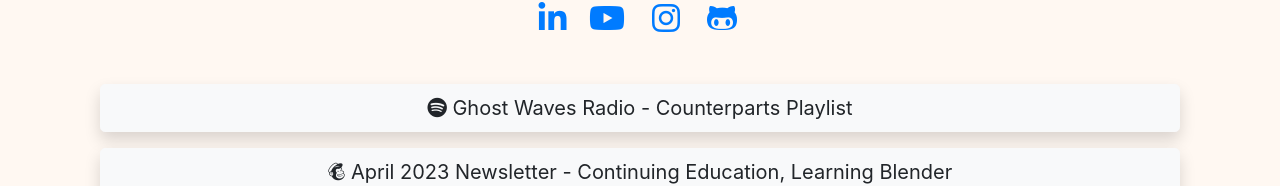
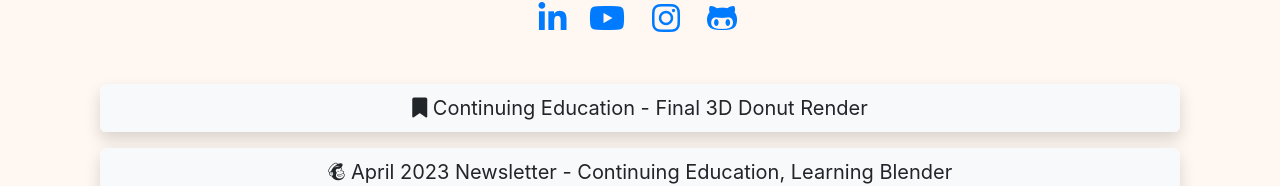
Before and after one commit to courtneypure/linktreeclone, a plain HTML site: page index.html in a window 1280 px wide. Shown: the part 610-796 px from the top of the page. Drawn offline with nearby package versions, Linux system fonts and the light colour scheme; a script that the page names is missing.

Commit message:
Update index.html
updated blog link

```diff
--- a/index.html
+++ b/index.html
@@ -24,7 +24,7 @@
                 </div>
 
                     <div class="d-block col-12 mx-auto">
-                            <a href="https://open.spotify.com/playlist/6PdNJS8tW4BwFhq6h9VDEI?si=0744300a6fc14682" class="text-decoration-none"><button type="button" class="btn btn-light btn-lg mt-5 mb-3 btn-block mx-auto shadow"><i class="fa-brands fa-spotify"></i> Ghost Waves Radio - Counterparts Playlist </button></a>
+                            <a href="https://courtneypure.notion.site/courtneypure/blog-acfabecfa69b458b9641666cd2e303bb" class="text-decoration-none"><button type="button" class="btn btn-light btn-lg mt-5 mb-3 btn-block mx-auto shadow"><i class="fa-solid fa-bookmark"></i> Continuing Education - Final 3D Donut Render </button></a>
                             <a href="https://us17.campaign-archive.com/?u=17ae245de977762bc81d4a021&id=86277675d4" class="text-decoration-none"><button type="button" class="btn btn-light btn-lg mb-3 btn-block mx-auto shadow"><i class="fab fa-mailchimp"></i> April 2023 Newsletter - Continuing Education, Learning Blender </button></a>
                             <a href="http://cpuremake.tv/" class="text-decoration-none"><button type="button" class="btn btn-light btn-lg mb-3 btn-block mx-auto shadow"><i class="fas fa-desktop"></i> Portfolio</button></a>
                             <a href="https://www.youtube.com/watch?v=CY8E46gPd-A" class="text-decoration-none"><button type="button" class="btn btn-light btn-lg mb-3 btn-block mx-auto shadow"><i class="fa-solid fa-play"></i> Demo Reel</button></a>
```
